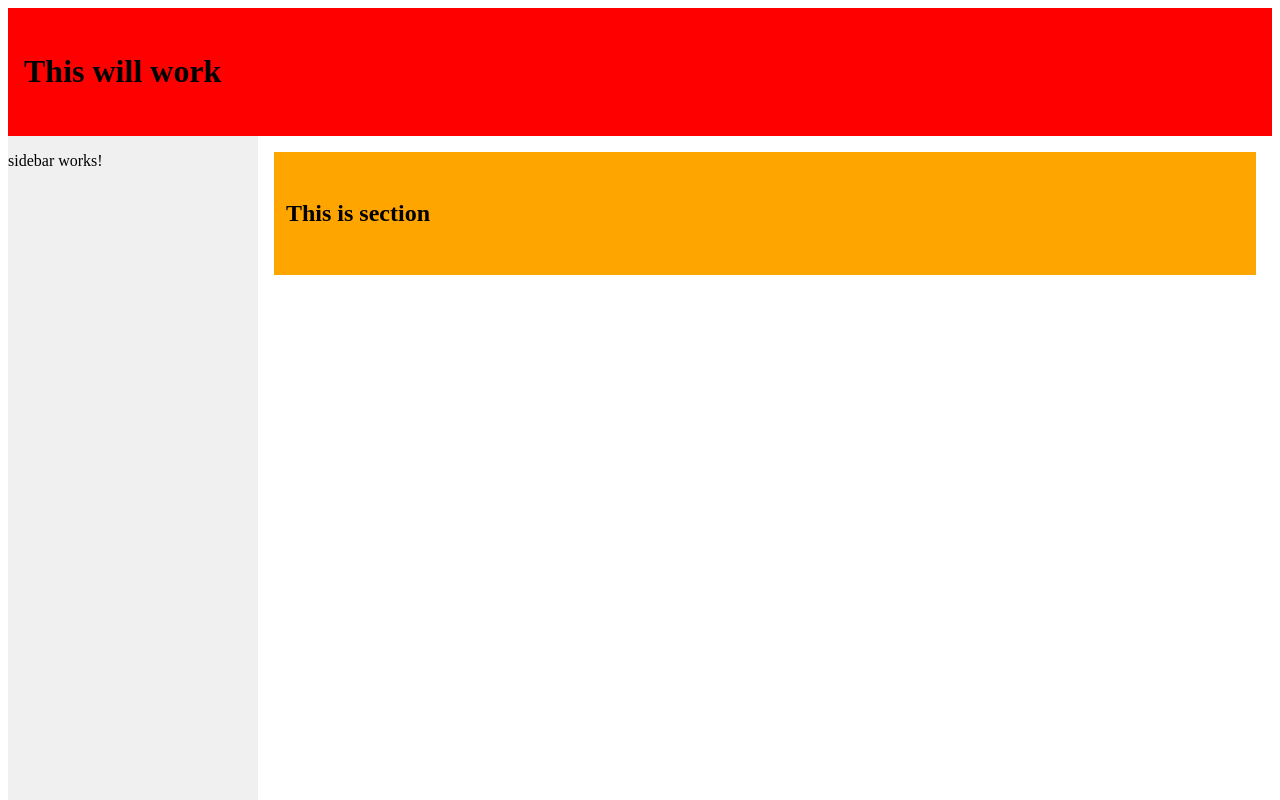
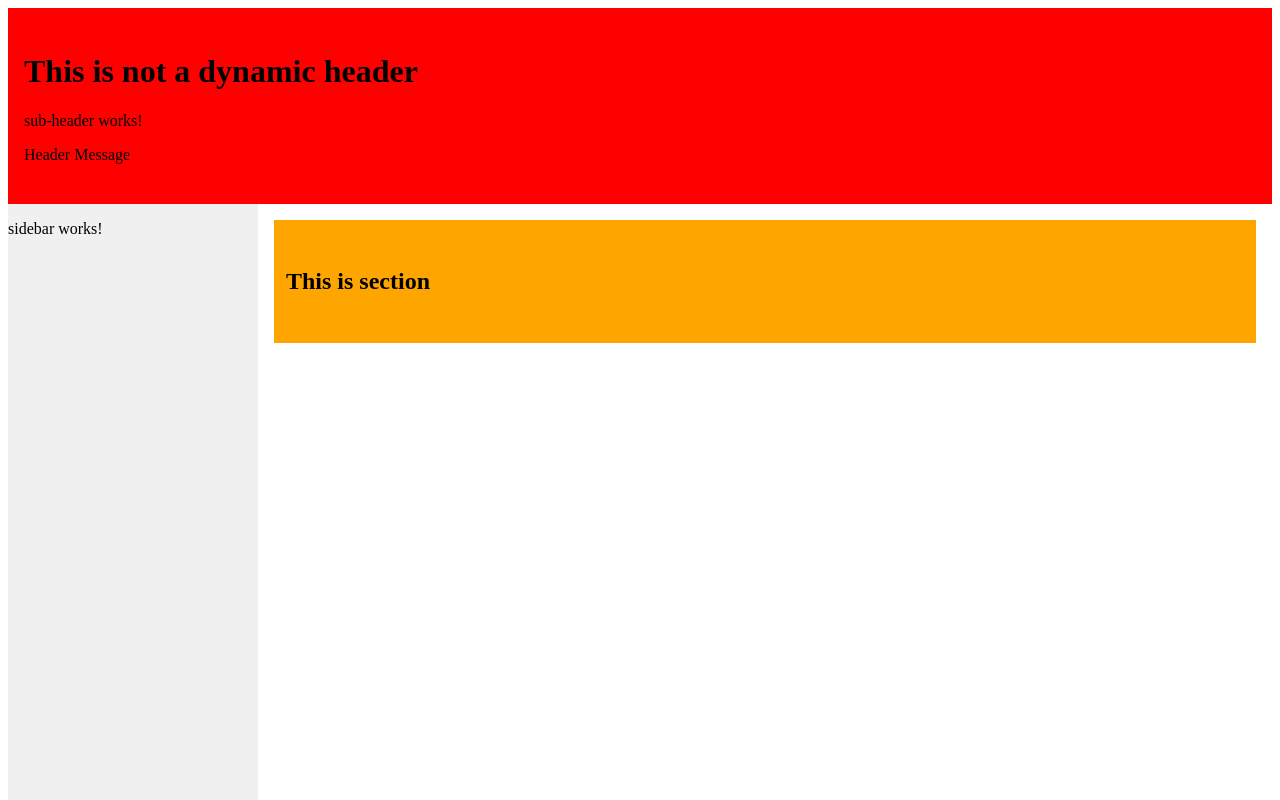
Before and after one commit to Anukeerth-ek/Learning-Repo, an Angular app in the folder Angular/angular-learning/: page / in a window 1280 px wide. Shown: the top 800 px of the page. Built offline with nearby package versions, Linux system fonts and the light colour scheme.

Commit message:
feat: learned parent to child data passing

```diff
--- a/Angular/angular-learning/src/app/components/footer/footer.component.ts
+++ b/Angular/angular-learning/src/app/components/footer/footer.component.ts
@@ -4,7 +4,7 @@ import { Component } from '@angular/core';
   selector: 'app-footer',
   imports: [],
   templateUrl: './footer.component.html',
-  styleUrl: './footer.component.css'
+  styleUrl: './footer.component.css',
 })
 export class FooterComponent {
 
--- a/Angular/angular-learning/src/app/components/my-header/my-header.component.html
+++ b/Angular/angular-learning/src/app/components/my-header/my-header.component.html
@@ -1,3 +1,4 @@
 <header class="header-style">
-    <h1>This will work</h1>
+    <h1>This is not a dynamic header</h1>
+    <app-sub-header [subHeader]="headerMessage()"></app-sub-header>
 </header>
--- a/Angular/angular-learning/src/app/components/my-header/my-header.component.ts
+++ b/Angular/angular-learning/src/app/components/my-header/my-header.component.ts
@@ -1,11 +1,12 @@
-import { Component } from '@angular/core';
+import { Component, signal } from '@angular/core';
+import { SubHeaderComponent } from '../sub-header/sub-header.component';
 
 @Component({
   selector: 'app-my-header',
-  imports: [],
+  imports: [SubHeaderComponent],
   templateUrl: './my-header.component.html',
   styleUrl: './my-header.component.css'
 })
 export class MyHeaderComponent {
-
+  headerMessage = signal("Header Message")
 }
--- /dev/null
+++ b/Angular/angular-learning/src/app/components/sub-header/sub-header.component.html
@@ -0,0 +1,2 @@
+<p>sub-header works!</p>
+<p>{{subHeader()}}</p>
--- /dev/null
+++ b/Angular/angular-learning/src/app/components/sub-header/sub-header.component.ts
@@ -0,0 +1,11 @@
+import { Component, input } from '@angular/core';
+
+@Component({
+  selector: 'app-sub-header',
+  imports: [],
+  templateUrl: './sub-header.component.html',
+  styleUrl: './sub-header.component.css'
+})
+export class SubHeaderComponent {
+  subHeader = input("Placeholder for subheader")
+}
--- a/Angular/angular-learning/src/styles.css
+++ b/Angular/angular-learning/src/styles.css
@@ -1 +1,5 @@
 /* You can add global styles to this file, and also import other style files */
+* {
+
+    box-sizing: border-box;
+}
```
Also changed, not shown: Angular/angular-learning/src/app/components/sub-header/sub-header.component.css (added), 2 other files (tests, documents, lock files or other folders).
